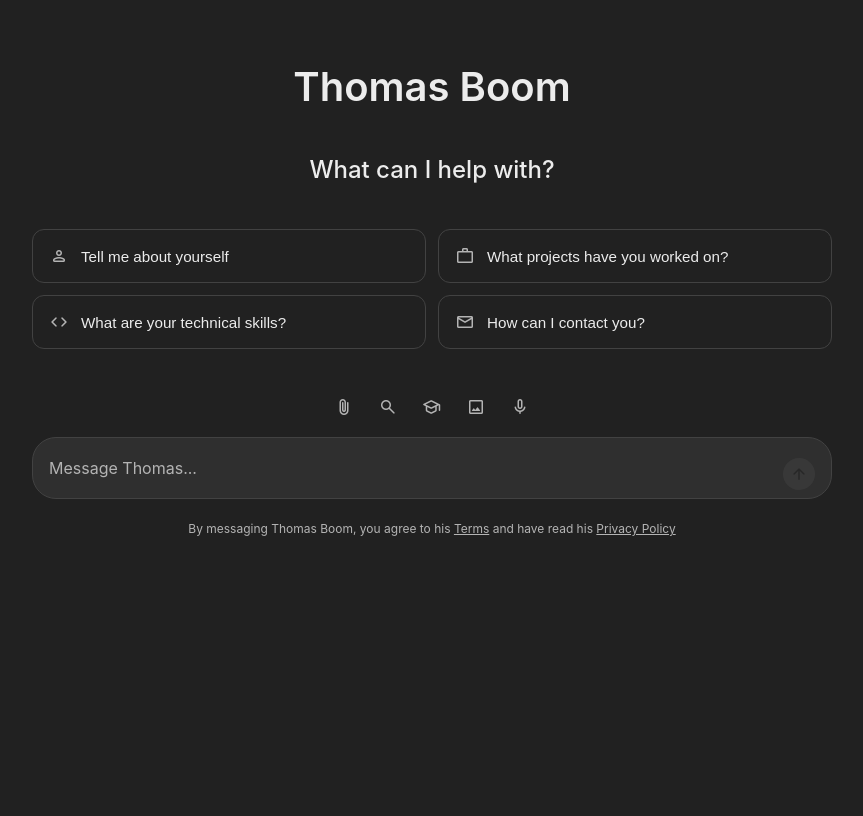
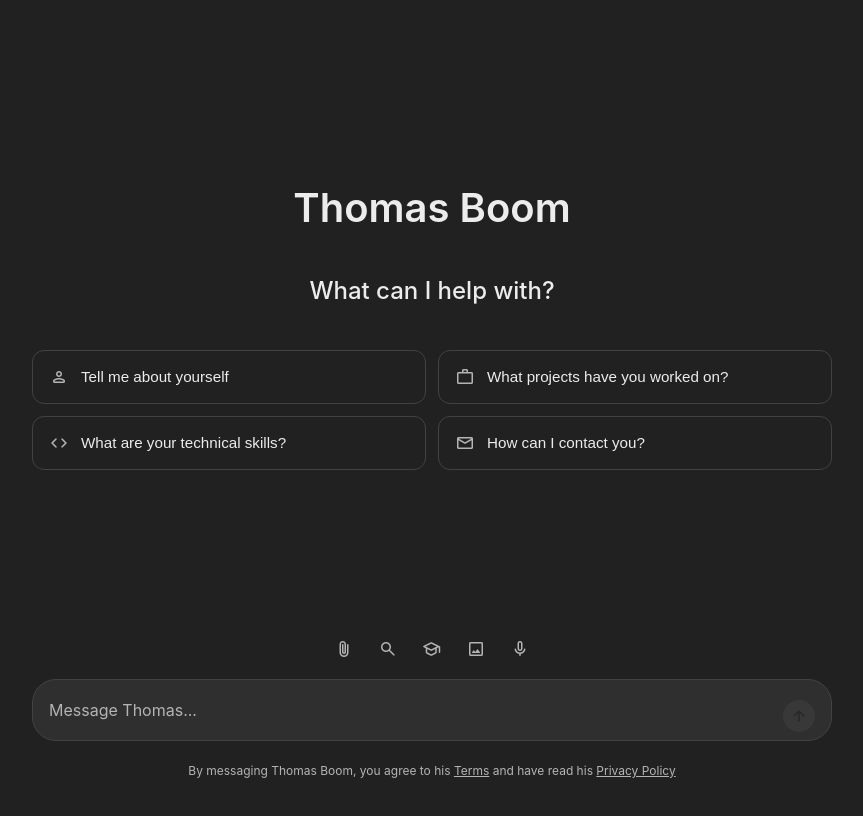
Before and after one commit to thomasboom/portfolio, a Next.js app: page / in a window 1280 px wide. Shown: the whole page, without its empty margins (208-1071 px from the left). Built offline with nearby package versions, Linux system fonts and the light colour scheme.

Commit message:
Position fix

```diff
--- a/src/app/globals.css
+++ b/src/app/globals.css
@@ -24,6 +24,12 @@ body.light {
   --accent-color: #000000;
   --hover-bg: #f7f7f8;
   --disabled-color: #e5e5e5;
+}
+
+.main-container {
+  min-height: 100vh;
+  display: flex;
+  flex-direction: column;
 }
 
 body {
@@ -196,6 +202,7 @@ body {
   max-width: 800px;
   width: 100%;
   margin: 0 auto;
+  margin-top: auto;
   padding: 20px;
   display: flex;
   flex-direction: column;
```
